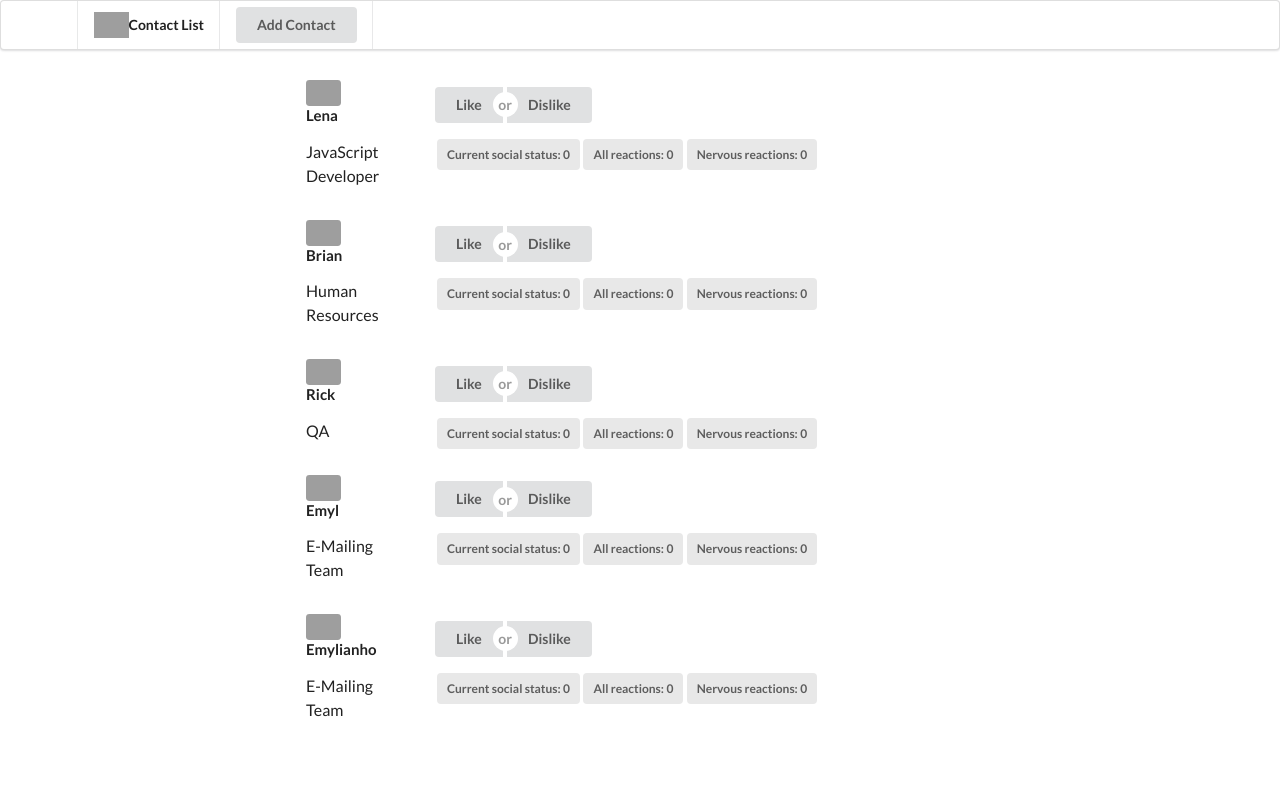
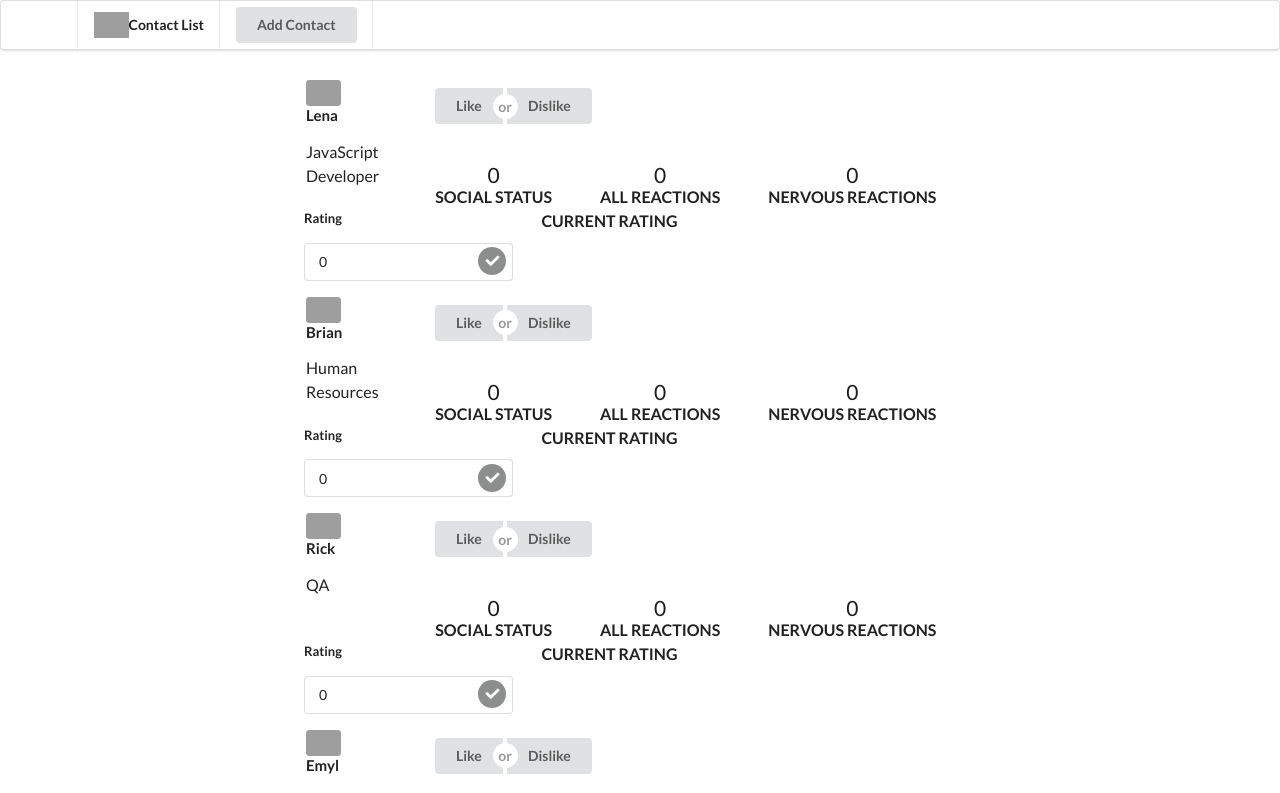
Before and after one commit to BaduraMike/playground-contactlist, a React (Create React App) app: page / in a window 1280 px wide. Shown: the top 793 px of the page. Built offline with nearby package versions, Linux system fonts and the light colour scheme; grey boxes are pictures that could not be loaded.

Commit message:
Add Rating, RatingPublisher. Modify ContactItem. Publish Counter results as Statistics.

```diff
--- a/src/components/ContactItem.js
+++ b/src/components/ContactItem.js
@@ -1,8 +1,17 @@
 import React, {Component} from 'react';
 import Avatar from "./Avatar";
 import Counter from "./Counter";
+import Rating from "./experience/Rating"
+import RatingPublisher from "./experience/RatingPublisher";
 
 class ContactItem extends Component {
+    constructor(props) {
+    super(props);
+        this.state = {
+        mark: ''
+        }
+    }
+
     render() {
         const {login, name, department} = this.props;
         return (
@@ -18,10 +27,17 @@ class ContactItem extends Component {
                         </div>
                     </li>
                 </div>
-                    <Counter/>
-                </div>
+                <Counter/>
+                <Rating handleData={this.handleParentData}/>
+                <RatingPublisher mark={this.state.mark}/>
+            </div>
         );
     }
+
+    handleParentData = (e) => {
+        this.setState({mark: e})
+    };
+
 }
 
 export default ContactItem;
--- a/src/components/Counter.js
+++ b/src/components/Counter.js
@@ -14,7 +14,7 @@ class Counter extends Component {
 
         return (
             <div className={"middle aligned columns"}>
-                <p><br/>
+                <br/>
                 <div className={"ui buttons"}>
                     <button className={"ui animated button"}
                             onClick={this.clickIncrement.bind(this)}
@@ -34,15 +34,32 @@ class Counter extends Component {
                         </div>
                     </button>
                 </div>
-                </p>
-                <div className={"ui label"}>
-                    <p>Current social status: {this.state.sumCounter}</p>
+                <br/><br/>
+                <div className="ui mini statistics">
+                    <div className="statistic">
+                        <div className="value">
+                            {this.state.sumCounter}
                         </div>
-                <div className={"ui label"}>
-                    <p>All reactions: {this.state.totalCounter}</p>
+                        <div className="label">
+                            Social status
                         </div>
-                <div className={"ui label"}>
-                    <p>Nervous reactions: {this.state.doubleClickCounter}</p>
+                    </div>
+                    <div className="statistic">
+                        <div className="value">
+                            {this.state.totalCounter}
+                        </div>
+                        <div className="label">
+                            All reactions
+                        </div>
+                    </div>
+                    <div className="statistic">
+                        <div className="value">
+                            {this.state.doubleClickCounter}
+                        </div>
+                        <div className="label">
+                            Nervous reactions
+                        </div>
+                    </div>
                 </div>
             </div>
         );
--- /dev/null
+++ b/src/components/experience/Rating.js
@@ -0,0 +1,43 @@
+import React, {Component} from 'react';
+
+class Rating extends Component {
+    constructor(props) {
+        super(props);
+        this.state = {mark: 0};
+    }
+
+    render() {
+        return (
+            <div>
+                <div className="ui form">
+                    <div className="field">
+                        <label>Rating</label>
+                    </div>
+                    <div className={"ui icon input"}>
+                    <input type={"text"}
+                           name={"mark"}
+                           placeholder="Propose your rating."
+                           value={this.state.mark}
+                           onChange={this.handleChange.bind(this)}
+                    />
+                    <i className={"inverted circular check link icon"}
+                       onClick={this.onSubmit.bind(this)}/>
+                    </div>
+                </div>
+            </div>
+        );
+    }
+
+    handleChange({target}) {
+        this.setState({
+            [target.name]: target.value
+        });
+    }
+
+    onSubmit() {
+        this.props.handleData(this.state.mark);
+    };
+
+}
+
+export default Rating;
--- /dev/null
+++ b/src/components/experience/RatingPublisher.js
@@ -0,0 +1,26 @@
+import React, {Component} from 'react';
+
+class RatingPublisher extends Component {
+    constructor(props) {
+        super(props)
+    }
+
+    render() {
+        return (
+            <div>
+                <div className="ui mini statistics">
+                    <div className="statistic">
+                        <div className="value">
+                            {this.props.mark}
+                        </div>
+                        <div className="label">
+                            Current Rating
+                        </div>
+                    </div>
+                </div>
+            </div>
+        );
+    }
+}
+
+export default RatingPublisher;
```
Lines whose indentation alone changed are shown as unchanged.
